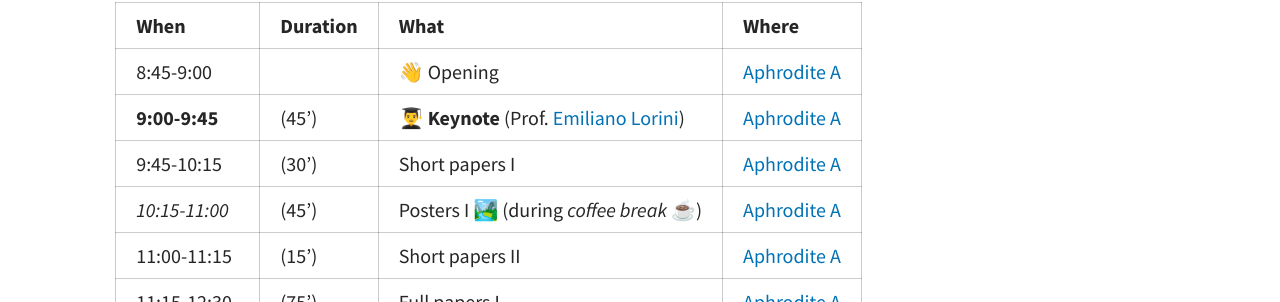
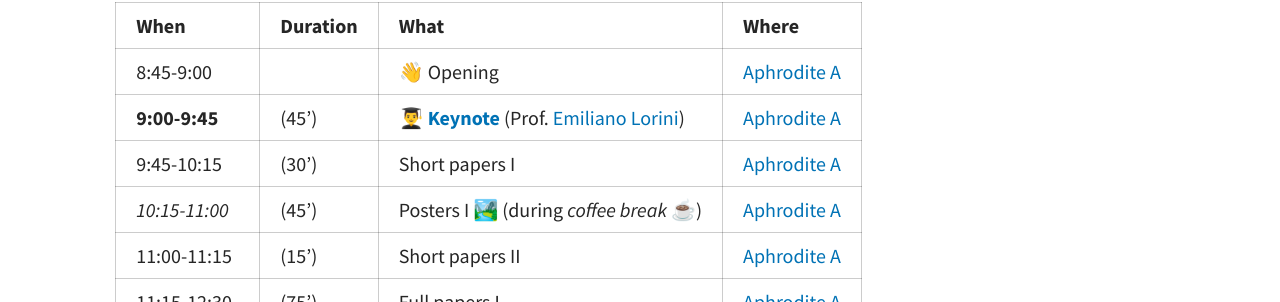
Before and after one commit to CLaRAMAS-workshop/claramas2026, a Jekyll site: the page built from pages/schedule.md, in a window 1280 px wide and 900 px high, scrolled down 898 px. Shown: the part 155-457 px from the top of the window. Built offline with Jekyll 4.4.1, drawn with Linux system fonts in a browser that asks for light colours; a script that is not in the unit is left out; part of the change alters nothing that is shown.

```diff
--- a/pages/schedule.md
+++ b/pages/schedule.md
@@ -38,7 +38,7 @@ indicating the time slots during which the different activities will happen.
 | When            | Duration | What                                                                               | Where    |
 |-----------------|----------|------------------------------------------------------------------------------------|----------|
 | 8:45-9:00       |          | 👋 Opening                                                                         | [Aphrodite A](https://us06web.zoom.us/j/82978019991?pwd=8taCmGHoJLOFQTad8incSfgr8VzIVT.1) |
-| **9:00-9:45**   | (45')    | **👨‍🎓 Keynote** (Prof. [Emiliano Lorini](https://www.irit.fr/~Emiliano.Lorini/)) | [Aphrodite A](https://us06web.zoom.us/j/82978019991?pwd=8taCmGHoJLOFQTad8incSfgr8VzIVT.1) |
+| **9:00-9:45**   | (45')    | **👨‍🎓 [Keynote](claramas2026/blog/2026/05/23/prof_lorini_talk.html)** (Prof. [Emiliano Lorini](https://www.irit.fr/~Emiliano.Lorini/)) | [Aphrodite A](https://us06web.zoom.us/j/82978019991?pwd=8taCmGHoJLOFQTad8incSfgr8VzIVT.1) |
 | 9:45-10:15      | (30')    | Short papers I                                                                     | [Aphrodite A](https://us06web.zoom.us/j/82978019991?pwd=8taCmGHoJLOFQTad8incSfgr8VzIVT.1) |
 | *10:15-11:00*   | (45')    | Posters I 🏞️ (during *coffee break* ☕)                                            | [Aphrodite A](https://us06web.zoom.us/j/82978019991?pwd=8taCmGHoJLOFQTad8incSfgr8VzIVT.1) |
 | 11:00-11:15     | (15')    | Short papers II                                                                    | [Aphrodite A](https://us06web.zoom.us/j/82978019991?pwd=8taCmGHoJLOFQTad8incSfgr8VzIVT.1) |
```
